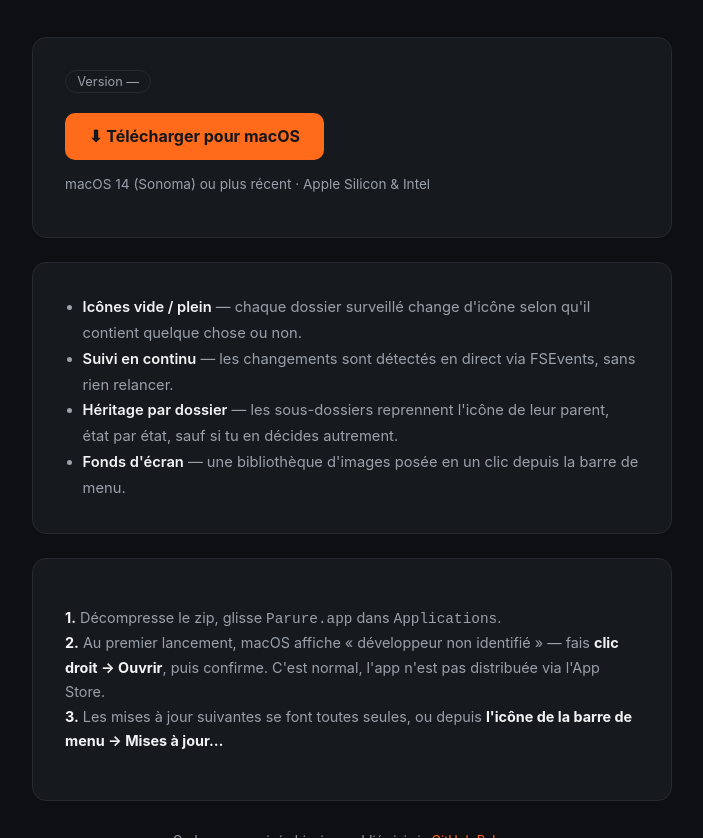
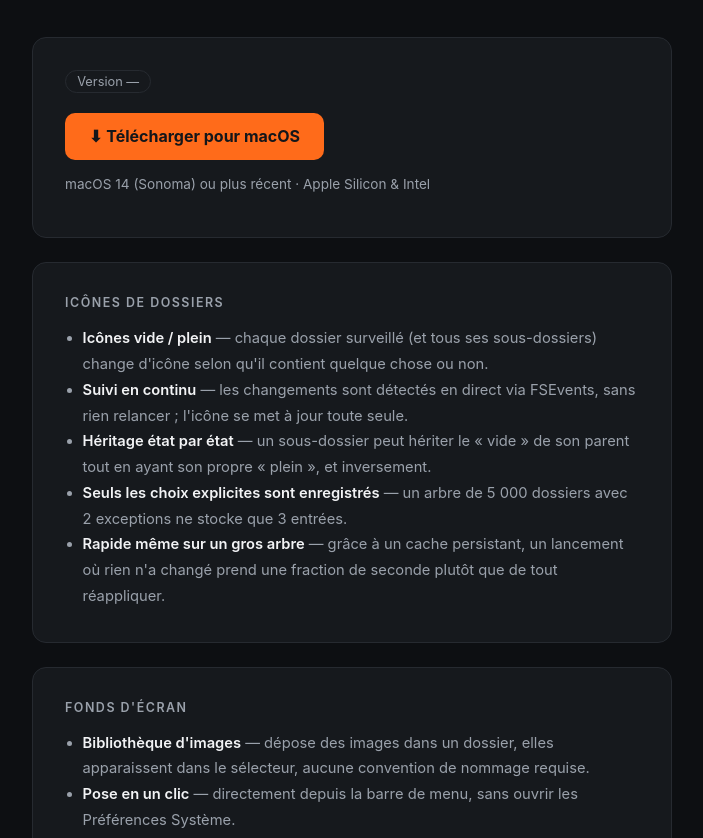
Before and after one commit to gambidrissi-dev/Parure-Share, a plain HTML site: page index.html in a window 1280 px wide. Shown: the part 114-952 px from the top of the page, without its empty margins (288-991 px from the left). Drawn offline with Linux system fonts and the light colour scheme; no server answers.

Commit message:
Ajoute le descriptif détaillé des fonctionnalités

```diff
--- a/index.html
+++ b/index.html
@@ -60,6 +60,10 @@
   .steps b { color: var(--text); }
   ul.features { color: var(--muted); font-size: 0.92rem; line-height: 1.75; padding-left: 1.1rem; margin: 0; }
   ul.features b { color: var(--text); font-weight: 600; }
+  .card h2 {
+    font-size: 0.78rem; text-transform: uppercase; letter-spacing: 0.12em;
+    color: var(--muted); margin: 0 0 1rem; font-weight: 600;
+  }
   footer { color: var(--muted); font-size: 0.8rem; text-align: center; margin-top: 2rem; }
   a.plain { color: var(--accent); }
 </style>
@@ -79,11 +83,22 @@
   </div>
 
   <div class="card">
+    <h2>Icônes de dossiers</h2>
     <ul class="features">
-      <li><b>Icônes vide / plein</b> — chaque dossier surveillé change d'icône selon qu'il contient quelque chose ou non.</li>
-      <li><b>Suivi en continu</b> — les changements sont détectés en direct via FSEvents, sans rien relancer.</li>
-      <li><b>Héritage par dossier</b> — les sous-dossiers reprennent l'icône de leur parent, état par état, sauf si tu en décides autrement.</li>
-      <li><b>Fonds d'écran</b> — une bibliothèque d'images posée en un clic depuis la barre de menu.</li>
+      <li><b>Icônes vide / plein</b> — chaque dossier surveillé (et tous ses sous-dossiers) change d'icône selon qu'il contient quelque chose ou non.</li>
+      <li><b>Suivi en continu</b> — les changements sont détectés en direct via FSEvents, sans rien relancer ; l'icône se met à jour toute seule.</li>
+      <li><b>Héritage état par état</b> — un sous-dossier peut hériter le « vide » de son parent tout en ayant son propre « plein », et inversement.</li>
+      <li><b>Seuls les choix explicites sont enregistrés</b> — un arbre de 5&nbsp;000 dossiers avec 2 exceptions ne stocke que 3 entrées.</li>
+      <li><b>Rapide même sur un gros arbre</b> — grâce à un cache persistant, un lancement où rien n'a changé prend une fraction de seconde plutôt que de tout réappliquer.</li>
+    </ul>
+  </div>
+
+  <div class="card">
+    <h2>Fonds d'écran</h2>
+    <ul class="features">
+      <li><b>Bibliothèque d'images</b> — dépose des images dans un dossier, elles apparaissent dans le sélecteur, aucune convention de nommage requise.</li>
+      <li><b>Pose en un clic</b> — directement depuis la barre de menu, sans ouvrir les Préférences Système.</li>
+      <li><b>Formats larges</b> — PNG, ICNS, TIFF, PSD, GIF, PDF, HEIC, BMP et SVG, tous vérifiés bout en bout (le PNG reste le plus rapide).</li>
     </ul>
   </div>
 
```
